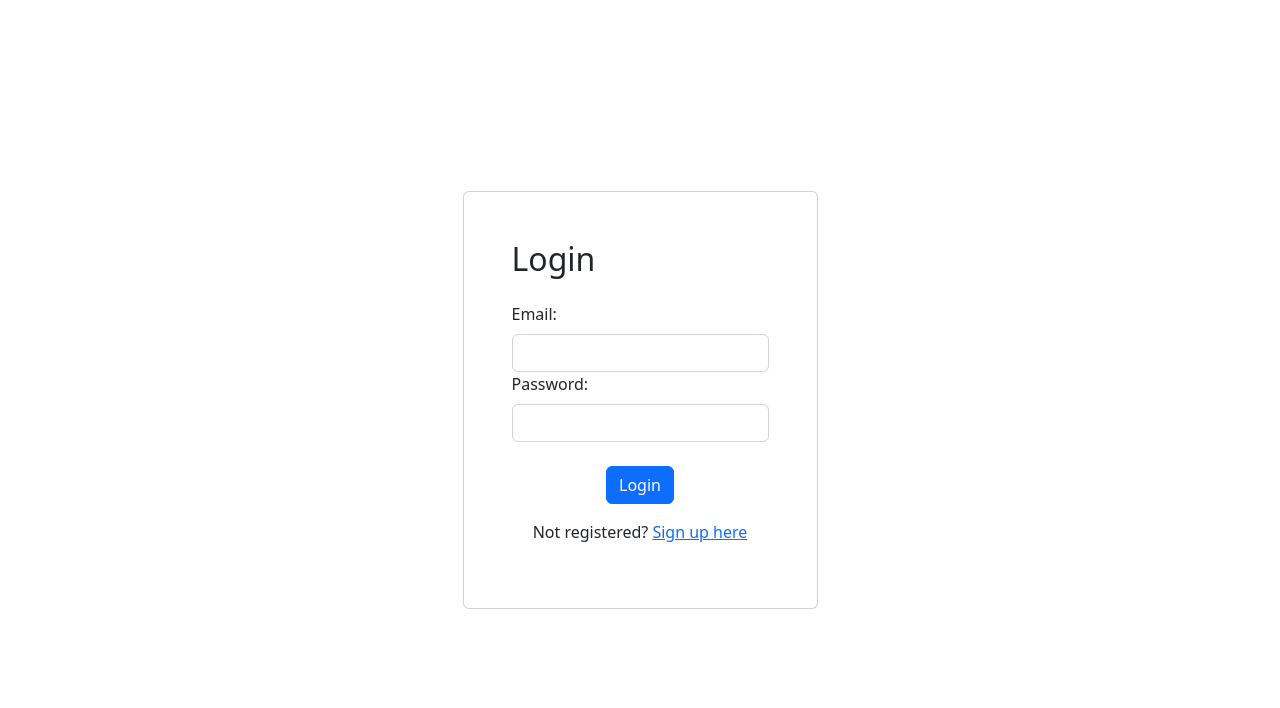
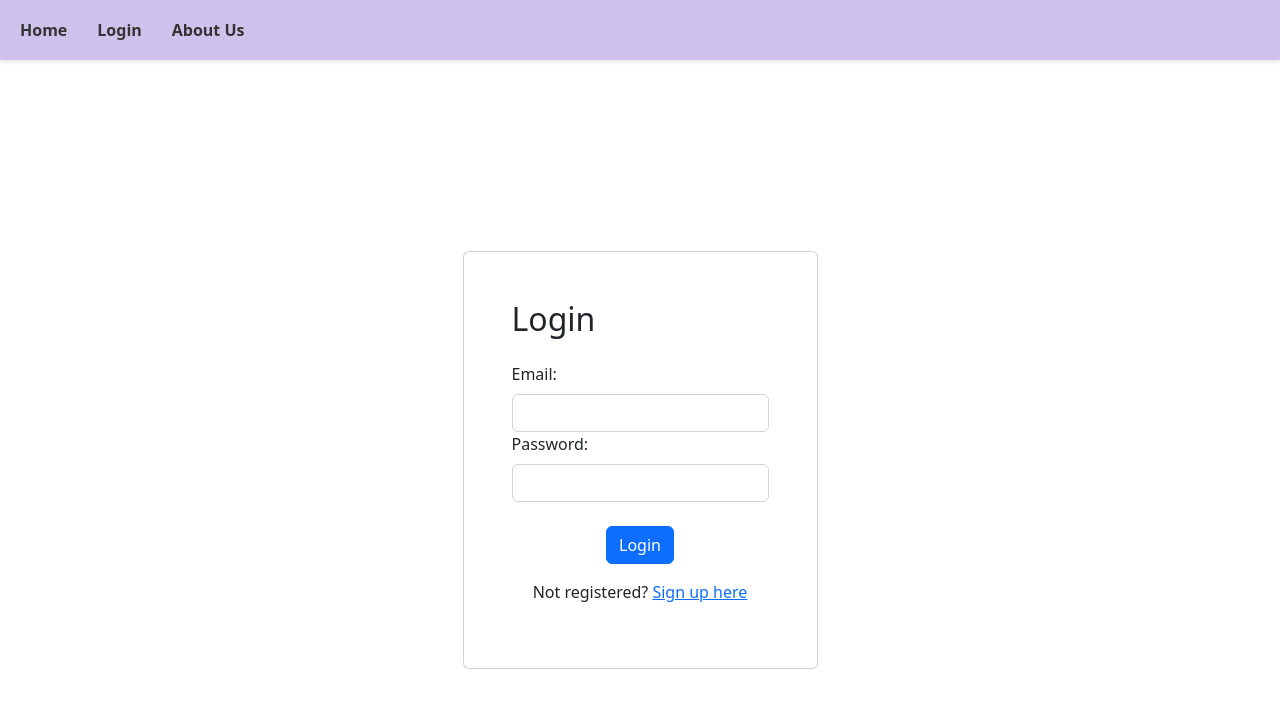
Before and after one commit to faisaljawad/Crypto-Exchange-Application, a React (Create React App) app: page / in a window 1280 px wide. Shown: the top 708 px of the page. Built offline with nearby package versions, Linux system fonts and the light colour scheme.

Commit message:
Added Header component and integrated on all pages

```diff
--- a/src/App.css
+++ b/src/App.css
@@ -36,3 +36,17 @@
     transform: rotate(360deg);
   }
 }
+
+
+.app {
+  display: flex;
+  flex-direction: column;
+  height: 100vh;
+}
+
+.content {
+  flex-grow: 1;
+  display: flex;
+  justify-content: center;
+  align-items: center;
+}
--- a/src/App.js
+++ b/src/App.js
@@ -3,14 +3,20 @@ import React from 'react';
 import { BrowserRouter as Router, Routes, Route, Link } from 'react-router-dom';
 import Login from './components/login/login';
 import Signup from './components/signup/signup';
-
+import './App.css';
+import Header from './components/common/header'
 function App() {
   return (
     <Router>
-      <Routes>
-        <Route path="/" element={<Login />} />
-        <Route path="/signup" element={<Signup />} />
-      </Routes>
+      <div className="app">
+        <Header />
+        <div className="content">
+          <Routes>
+            <Route path="/" element={<Login />} />
+            <Route path="/signup" element={<Signup />} />
+          </Routes>
+        </div>
+      </div>
     </Router>
   );
 }
--- /dev/null
+++ b/src/components/common/header.css
@@ -0,0 +1,48 @@
+.header {
+    background-color: #cec1eb;
+    padding: 10px;
+    box-shadow: 0px 2px 4px rgba(0, 0, 0, 0.1);
+}
+
+.navbar {
+    display: flex;
+    justify-content: space-between;
+    align-items: center;
+}
+
+.logo {
+    font-size: 24px;
+    color: #ff5e7d;
+    text-transform: uppercase;
+}
+
+.menu {
+    list-style-type: none;
+    margin: 0;
+    padding: 0;
+}
+
+.menu li {
+    display: inline;
+    margin-right: 10px;
+}
+
+.menu li:last-child {
+    margin-right: 0;
+}
+
+.menu li a {
+    text-decoration: none;
+    color: #333;
+    font-weight: bold;
+    padding: 10px;
+    border-radius: 5px;
+    transition: background-color 0.3s ease;
+    background-color: #cec1eb;
+}
+
+.menu li a:hover {
+    background-color: #2b1a83;
+    color: #fff;
+    transform: scale(1.1);
+}
--- /dev/null
+++ b/src/components/common/header.jsx
@@ -0,0 +1,18 @@
+import { Link } from 'react-router-dom';
+import React from 'react';
+import './header.css';
+function Header() {
+    return (
+        <header className="header">
+            <nav className="navbar">
+                <ul className="menu">
+                    <li><Link to="/dashboard">Home</Link></li>
+                    <li><Link to="/">Login</Link></li>
+                    <li><Link to="/about">About Us</Link></li>
+                </ul>
+            </nav>
+        </header>
+    );
+}
+
+export default Header;
--- a/src/components/login/login.css
+++ b/src/components/login/login.css
@@ -35,4 +35,4 @@
 .small-input {
     padding: 0.2rem 0.5rem;
     font-size: 14px;
-  }
+}
--- a/src/components/login/login.jsx
+++ b/src/components/login/login.jsx
@@ -21,6 +21,7 @@ function Login() {
     };
 
     return (
+
         <div className="container-fluid d-flex align-items-center justify-content-center vh-100">
             <div className="card p-5">
                 <h2 className="mb-4">Login</h2>
```
